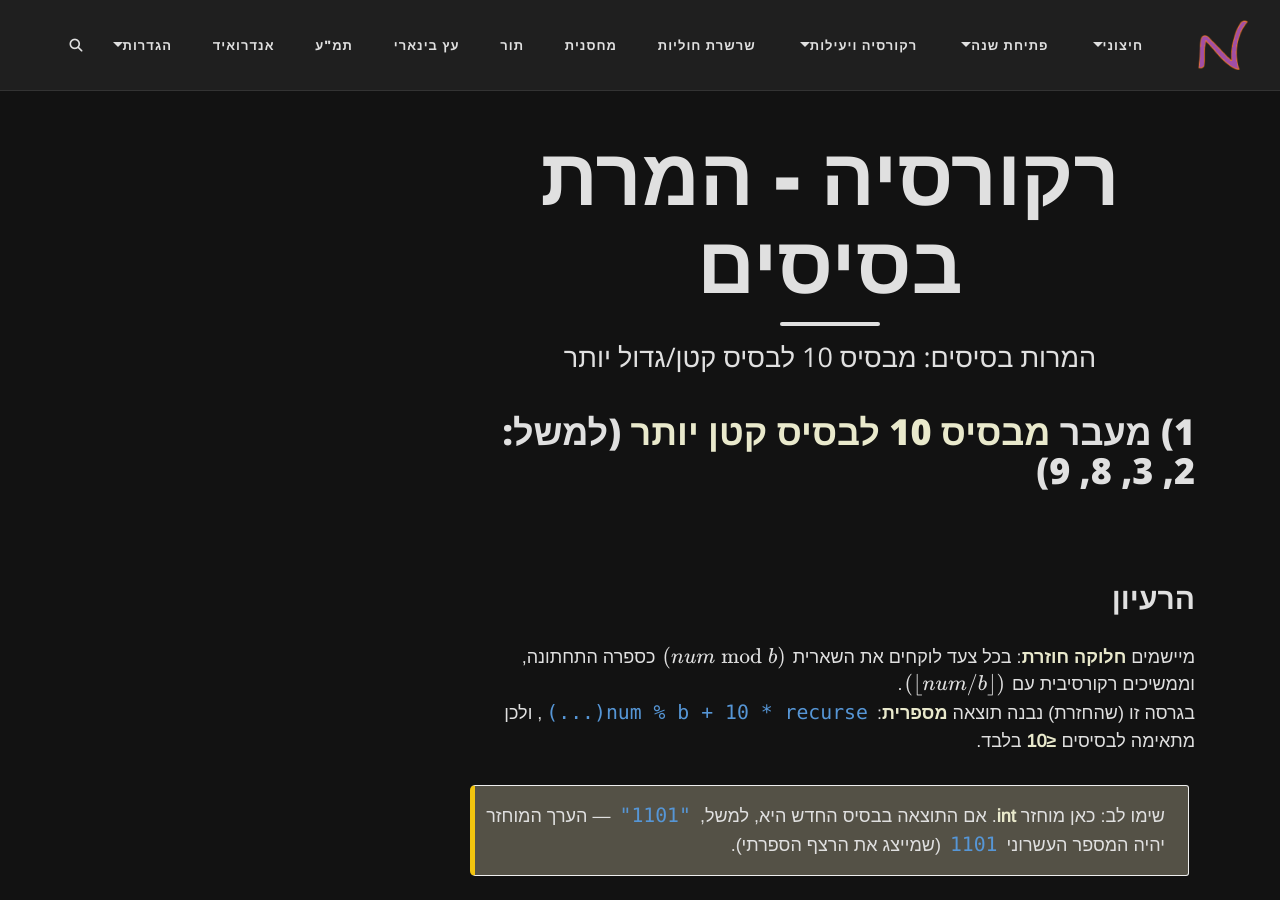
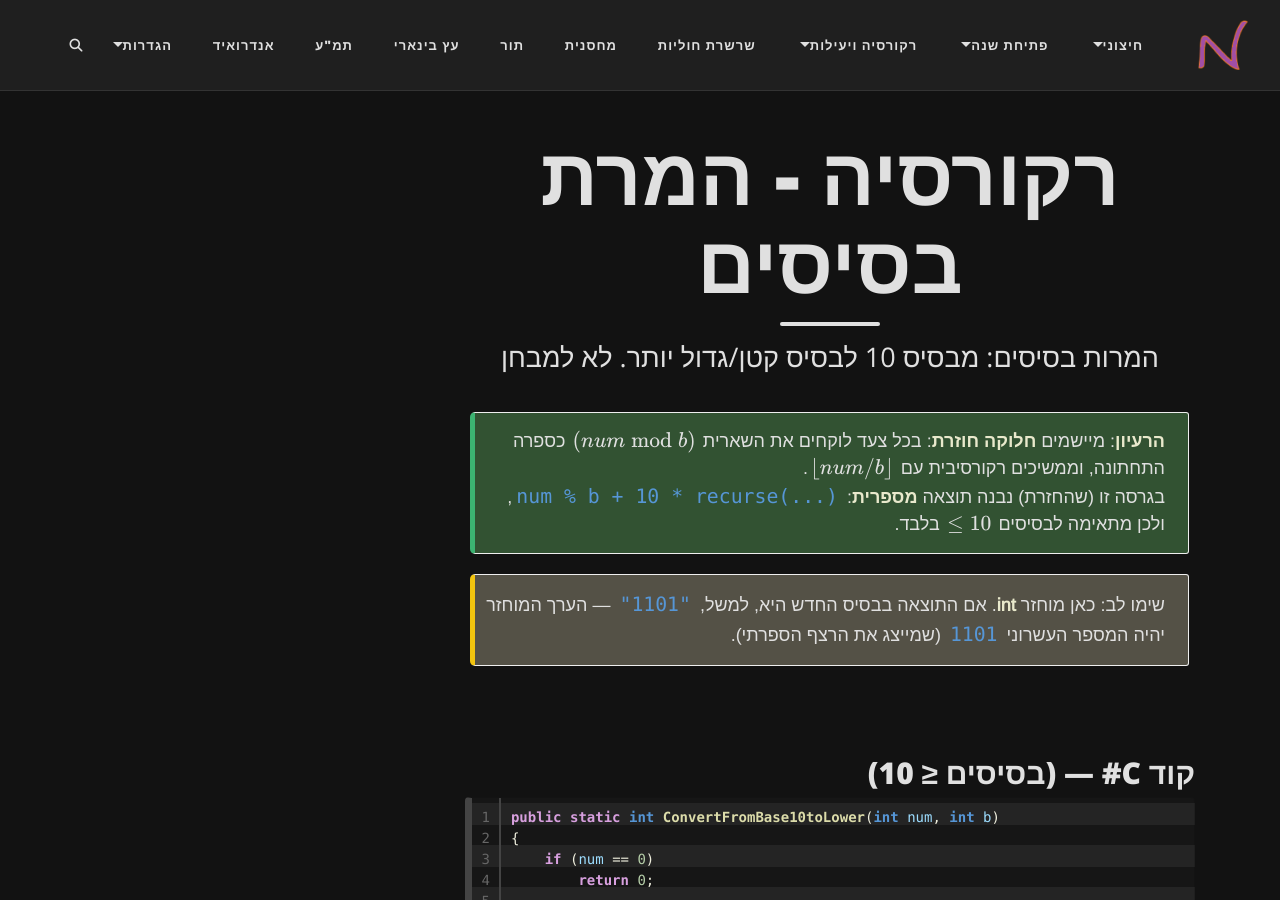
Before and after one commit to 3strategy/BeautifulMivney, a Jekyll site: the page built from mivney/1recursionAndComplexity/Chapter1b.BaseConversions.md, in a window 1280 px wide and 900 px high. Built offline with Jekyll 4.4.1, drawn with Linux system fonts in a browser that asks for light colours; formulas are drawn with MathJax 3; comment, search, counter and statistics services are not loaded; some of the changed lines change nothing that is shown; some of the changed text lies outside the part shown.

Commit message:
עוד תיקונים על המרת בסיסים

```diff
--- a/_config.yml
+++ b/_config.yml
@@ -41,6 +41,8 @@
   רקורסיה ויעילות:
     - 1. רקורסיה: "/mivney/1recursionAndComplexity/Chapter1"
     - 1. טענת יציאה (מטרת הפונקציה): "/mivney/1recursionAndComplexity/Chapter1ExTracking"
+    - 1. המרת בסיסים ברקורסיה: "mivney/1recursionAndComplexity/Chapter1b.BaseConversions"
+
 
   שרשרת חוליות:
   #   -
--- a/mivney/1recursionAndComplexity/Chapter1b.BaseConversions.md
+++ b/mivney/1recursionAndComplexity/Chapter1b.BaseConversions.md
@@ -1,18 +1,16 @@
 ---
 layout: page
 title: "רקורסיה - המרת בסיסים"
-subtitle: "המרות בסיסים: מבסיס 10 לבסיס קטן/גדול יותר"
+subtitle: "המרות בסיסים: מבסיס 10 לבסיס קטן/גדול יותר. לא למבחן"
 lang: he
 mathjax: true
 ---
 
 
 
-# 1) מעבר **מבסיס 10 לבסיס קטן יותר** (למשל: 2, 3, 8, 9)
-
-## הרעיון
-מיישמים **חלוקה חוזרת**: בכל צעד לוקחים את השארית $$(num \bmod b)$$ כספרה התחתונה, וממשיכים רקורסיבית עם $$( \lfloor num / b \rfloor )$$.
-בגרסה זו (שהחזרת) נבנה תוצאה **מספרית**: `num % b + 10 * recurse(...)`, ולכן מתאימה לבסיסים **≤10** בלבד.
+{: .box-success}
+**הרעיון**: מיישמים **חלוקה חוזרת**: בכל צעד לוקחים את השארית $$(num \bmod b)$$ כספרה התחתונה, וממשיכים רקורסיבית עם $$\lfloor num / b \rfloor$$.
+בגרסה זו (שהחזרת) נבנה תוצאה **מספרית**: `(...)num % b + 10 * recurse`, ולכן מתאימה לבסיסים $$≤10$$ בלבד.
 
 {: .box-warning}
 שימו לב: כאן מוחזר **int**. אם התוצאה בבסיס החדש היא, למשל, `"1101"` — הערך המוחזר יהיה המספר העשרוני `1101` (שמייצג את הרצף הספרתי).
@@ -43,20 +41,19 @@
 
 <div class="mermaid">
 flowchart TD
-X["ConvertFromBase10toLower(86, 8)
+X["Convert(86, 8)
 (86 == 0? false)
-return 86 % 8 + 10 * Convert(86/8, 8)
-= 6 + 10 * Convert(10, 8)"] --> Y["Y ConvertFromBase10toLower(10, 8)
+6 + 10 * Convert(10, 8)"]
+
+--> Y["Convert(10, 8)
 (10 == 0? false)
-return 10 % 8 + 10 * Convert(10/8, 8)
-= 2 + 10 * Convert(1, 8)"]
+2 + 10 * Convert(1, 8)"]
 
-Y --> Z["Z ConvertFromBase10toLower(1, 8)
+--> Z["Convert(1, 8)
 (1 == 0? false)
-return 1 % 8 + 10 * Convert(1/8, 8)
-= 1 + 10 * Convert(0, 8)"]
+1 + 10 * Convert(0, 8)"]
 
-Z --> W["W ConvertFromBase10toLower(0, 8)
+--> W["Convert(0, 8)
 (0 == 0? true)
 return 0"]
 
@@ -64,7 +61,6 @@
 Z -.->|return: 1 + 10 * 0 = 1| Y
 Y -.->|return: 2 + 10 * 1 = 12| X
 X -.->|final result: 6 + 10 * 12 = 126| OUT(("126₈"))
-
 </div>
 
 </details>
@@ -75,18 +71,18 @@
 
 <div class="mermaid">
 flowchart TD
-A["ConvertFromBase10toLower(13,2)
+A["Convert(13,2)
 (13 == 0? false)
-return (13%2=1) + 10*Convert(6,2)"] -->|קריאה רקורסיבית| B["ConvertFromBase10toLower(6,2)
+return (13%2=1) + 10*Convert(6,2)"] --> B["Convert(6,2)
 (6 == 0? false)
 return (6%2=0) + 10*Convert(3,2)"]
-B -->|קריאה רקורסיבית| C["ConvertFromBase10toLower(3,2)
+B --> C["Convert(3,2)
 (3 == 0? false)
 return (3%2=1) + 10*Convert(1,2)"]
-C -->|קריאה רקורסיבית| D["ConvertFromBase10toLower(1,2)
+C --> D["Convert(1,2)
 (1 == 0? false)
 return (1%2=1) + 10*Convert(0,2)"]
-D -->|קריאה רקורסיבית| E["ConvertFromBase10toLower(0,2)
+D --> E["Convert(0,2)
 (0 == 0? true)
 return 0"]
 
@@ -94,7 +90,7 @@
 D -.->|"חזרה: 1 + 10*0 = 1"| C
 C -.->|"חזרה: 1 + 10*1 = 11"| B
 B -.->|"חזרה: 0 + 10*11 = 110"| A
-A -.->|תוצאה: 1 + 10*110 = 1101| OUT(("ConvertFromBase10toLower(13,2) = 1101"))
+A -.->|תוצאה: 1 + 10*110 = 1101| OUT(("Convert(13,2) = 1101"))
 </div>
 
 </details>
@@ -161,7 +157,6 @@
 
 ---
 
-## טיפים קצרים
-- בשתי הפונקציות — הסדר הוא: **קודם** פותרים את תת-הבעיה על ידי חלקי-שלם (`num / b`), **אחר-כך** מוסיפים את ספרת השארית. וכך מתקבל הסדר הנכון.
+## טיפים
+- בגרסה המחרוזת יש חשיבות לסדר: **קודם** פותרים את תת-הבעיה על ידי חלקי-שלם (`num / b`), **אחר-כך** מוסיפים את ספרת השארית. וכך מתקבל הסדר הנכון.
 - כשבסיס ≤ 10 ואינכם צריכים מחרוזת — `ConvertFromBase10toLower` היא קומפקטית ונוחה. כאשר רוצים תמיכה גם בבסיסים גבוהים — השתמשו ב־`ConvertFromBase10`.
-- מומלץ להדגים בבסיס 2, 8, ו־16, ולהראות כיצד האותיות נוצרות אוטומטית מקוד ה־ASCII בשורה של יצירת `ch`.
```
